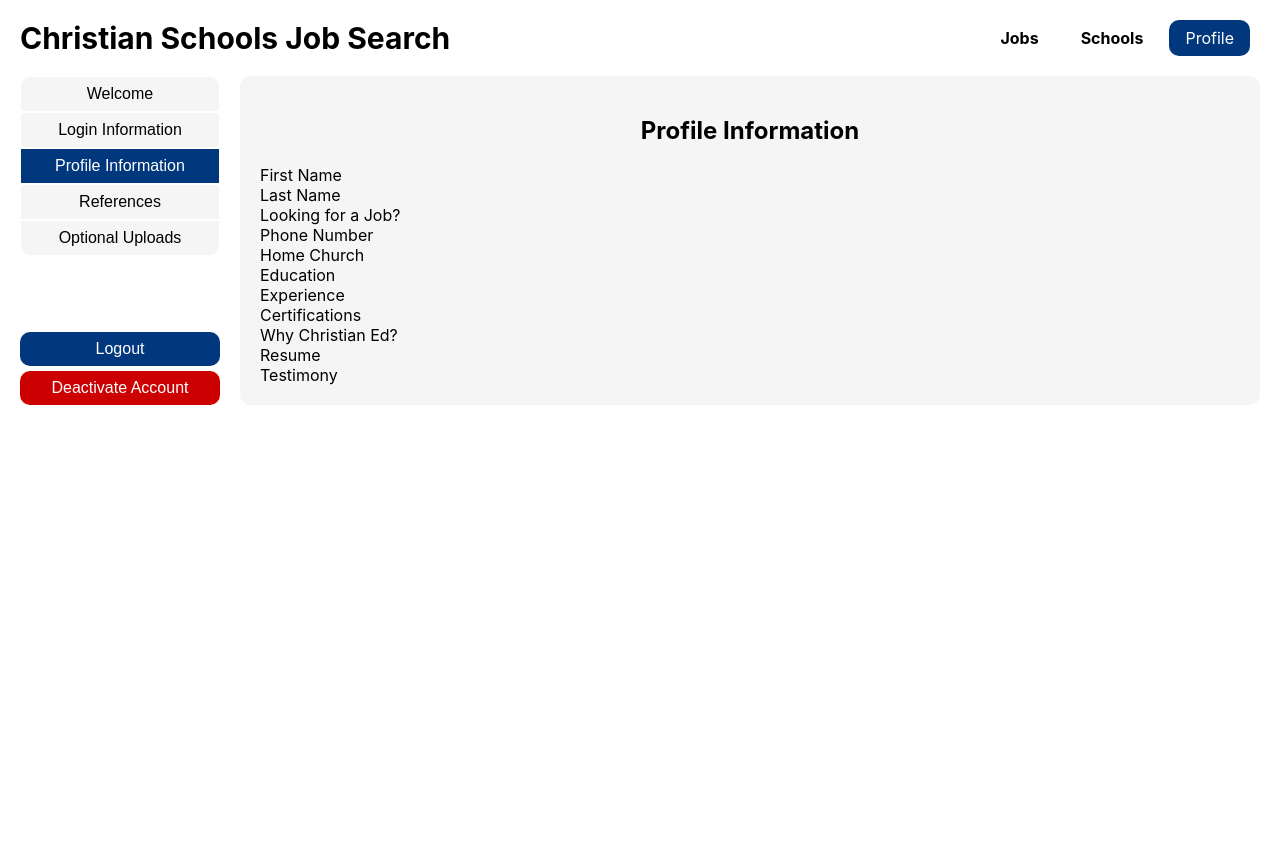
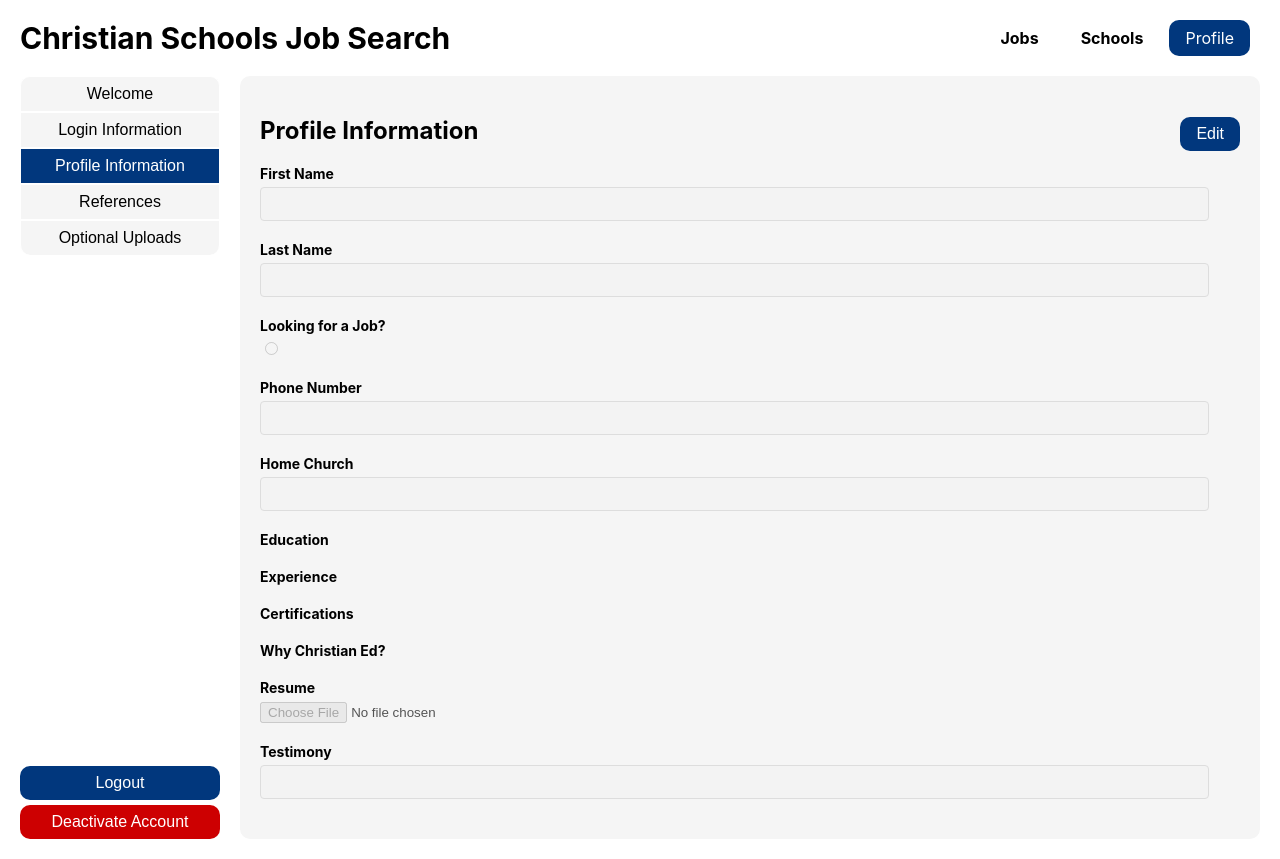
Before and after one commit to JS-7274/CSJSE-Clone, a React (Create React App) app in the folder csjse-app/client/: page /TeacherStaffProfile in a window 1280 px wide. Both pictures are taken after a click on the button "Profile Information". Before the commit the page ends 800 px from the top, so only its background shows below. Built offline with nearby package versions, Linux system fonts and the light colour scheme.

Commit message:
Styling and Input Field
More profile styling and input fields created for showing / editing profile information

```diff
--- a/csjse-app/client/src/pages/TeacherStaffProfile.js
+++ b/csjse-app/client/src/pages/TeacherStaffProfile.js
@@ -59,7 +59,7 @@ const TeacherStaffProfile = ({ user }) => {
 						</button>
 					</div>
 					<div className="">
-						<button className="logout" onClick={handleLogout}>
+						<button className="normal-button" onClick={handleLogout}>
 							Logout
 						</button>
 
@@ -88,40 +88,49 @@ const TeacherStaffProfile = ({ user }) => {
 					)}
 					{activeTab === "Profile Information" && (
 						<div>
-							<h2>Profile Information</h2>
-							{/* Display general profile information here */}
-							<div>
+							<div className="section-header">
+								<h2>Profile Information</h2>
+								<button className="normal-button">Edit</button>
+							</div>
+							<div className="form-group">
 								<label>First Name</label>
+								<input className="input-field" type="text" value="" disabled />
 							</div>
-							<div>
+							<div className="form-group">
 								<label>Last Name</label>
+								<input className="input-field" type="text" value="" disabled />
 							</div>
-							<div>
+							<div className="form-group">
 								<label>Looking for a Job?</label>
+								<input className="" type="radio" value="" disabled />
 							</div>
-							<div>
+							<div className="form-group">
 								<label>Phone Number</label>
+								<input className="input-field" type="text" value="" disabled />
 							</div>
-							<div>
+							<div className="form-group">
 								<label>Home Church</label>
+								<input className="input-field" type="text" value="" disabled />
 							</div>
-							<div>
+							<div className="form-group">
 								<label>Education</label>
 							</div>
-							<div>
+							<div className="form-group">
 								<label>Experience</label>
 							</div>
-							<div>
+							<div className="form-group">
 								<label>Certifications</label>
 							</div>
-							<div>
+							<div className="form-group">
 								<label>Why Christian Ed?</label>
 							</div>
-							<div>
+							<div className="form-group">
 								<label>Resume</label>
+								<input className="" type="file" value="" disabled />
 							</div>
-							<div>
+							<div className="form-group">
 								<label>Testimony</label>
+								<input className="input-field" type="text" value="" disabled />
 							</div>
 						</div>
 					)}
--- a/csjse-app/client/src/styles/Profiles.css
+++ b/csjse-app/client/src/styles/Profiles.css
@@ -56,7 +56,7 @@
 	color: #fff;
 }
 
-button.logout {
+button.normal-button {
 	position: flex;
 	align-items: flex-end;
 	display: block;
@@ -72,10 +72,11 @@ button.logout {
 	font-weight: normal;
 	text-align: center;
 	white-space: nowrap;
+	margin-top: 5px;
 	margin-bottom: 5px;
 }
 
-button.logout:hover {
+button.normal-button:hover {
 	background-color: #26b170;
 	color: #fff;
 }
@@ -113,3 +114,33 @@ button.deactivate:hover {
 	margin-left: 20px;
 	border-radius: 10px;
 }
+
+.section-header {
+	display: flex;
+	align-items: baseline;
+	justify-content: space-between;
+}
+
+.section-header button {
+	width: fit-content;
+	height: fit-content;
+}
+
+.form-group {
+	margin-bottom: 20px;
+}
+
+label {
+	display: block;
+	font-size: 14px;
+	font-weight: bold;
+	margin-bottom: 5px;
+}
+
+.input-field {
+	width: 95%;
+	padding: 8px;
+	font-size: 14px;
+	border: 1px solid #ddd;
+	border-radius: 4px;
+}
```
